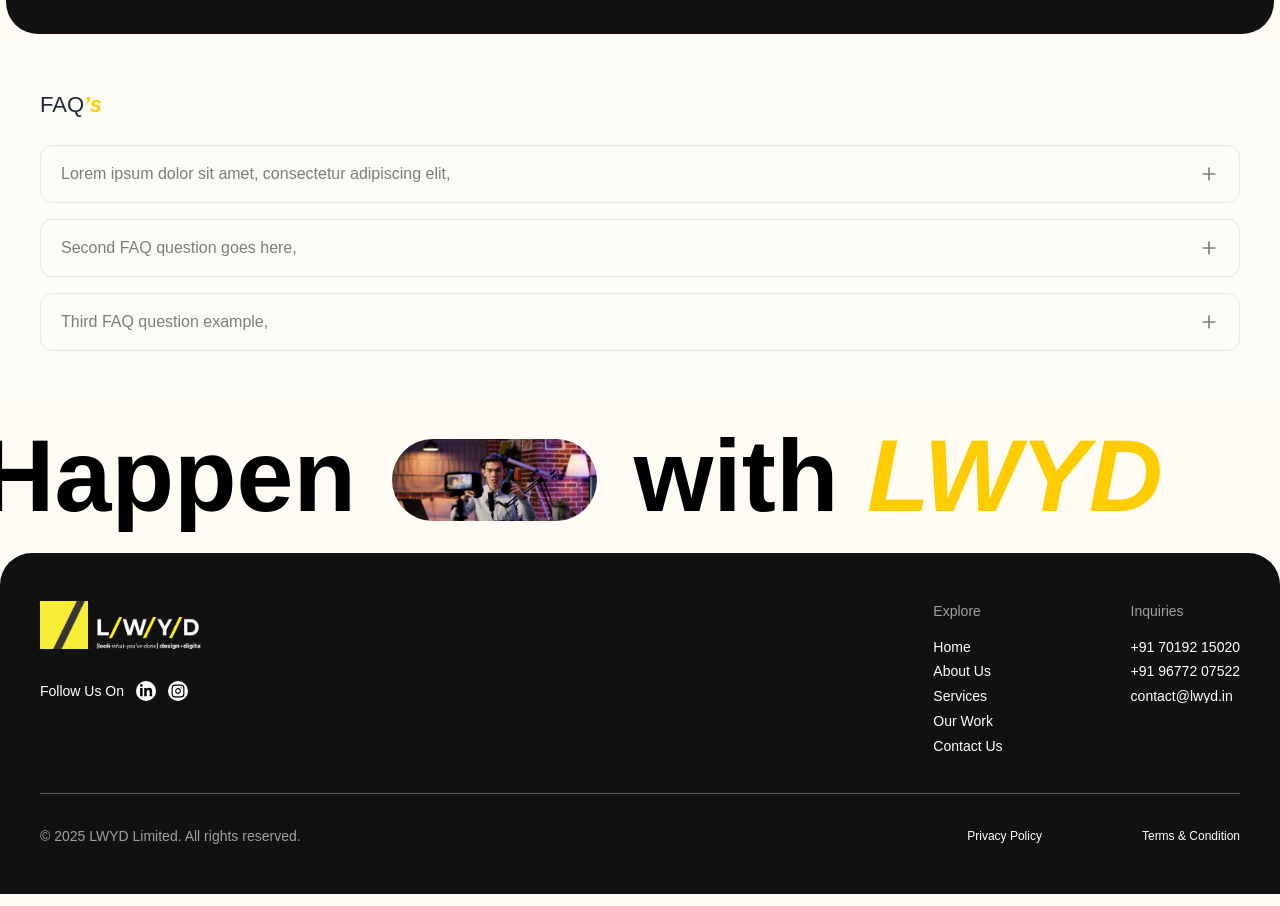
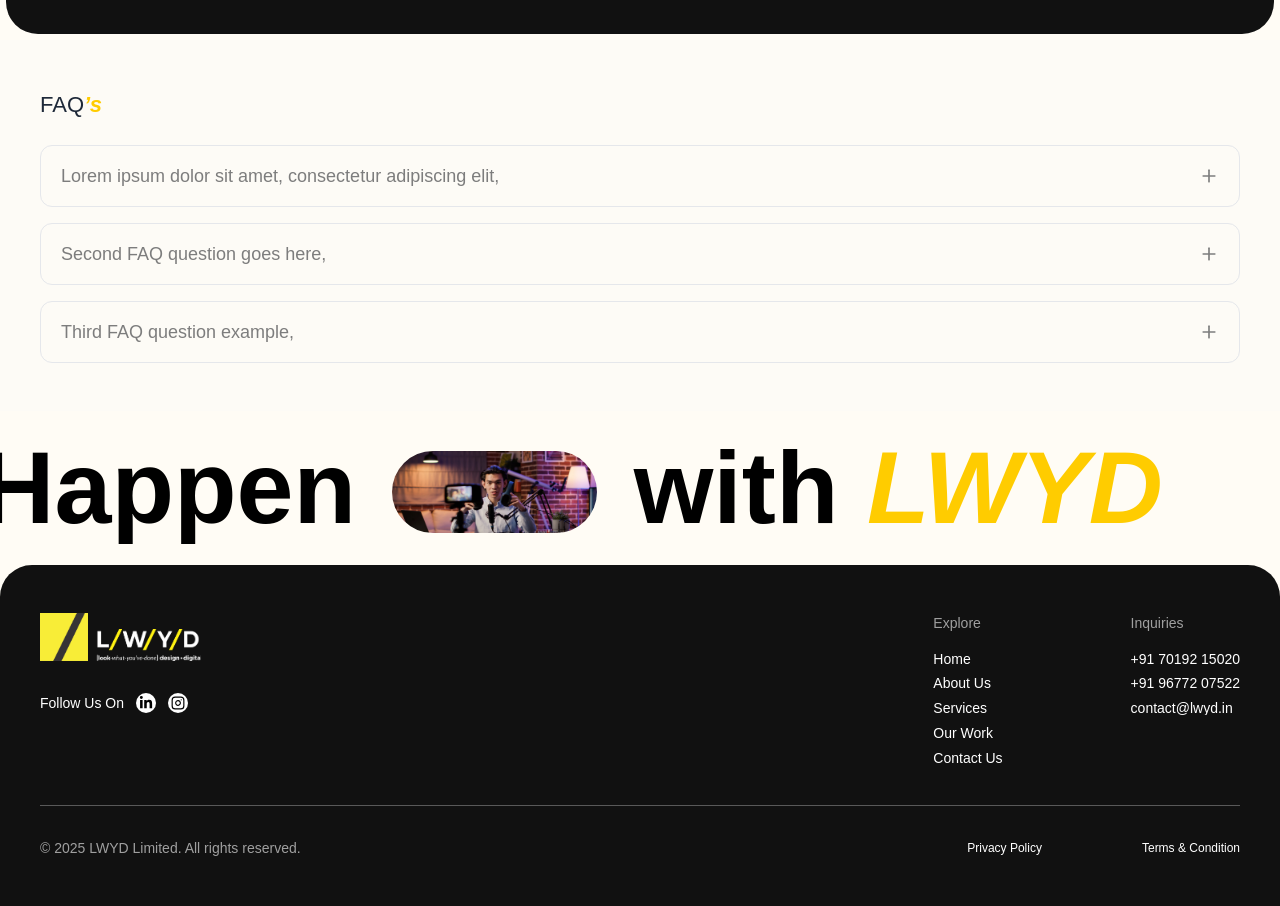
Before and after one commit to hashirrrelwyd/lwyd-ae, a React (Vite) app: page /careers in a window 1280 px wide. Shown: the part 3792-4698 px from the top of the page. Built offline with nearby package versions, Linux system fonts and the light colour scheme.

Commit message:
refactor(FAQSection): enhance button styling and text sizes; improve FAQ answer readability

```diff
--- a/src/components/Career/Faqs.jsx
+++ b/src/components/Career/Faqs.jsx
@@ -44,11 +44,13 @@
               {/* Question */}
               <button
                 onClick={() => toggleFAQ(index)}
-                className="w-full flex justify-between items-center px-5 py-4 text-left text-[#7D7D7D] font-medium hover:bg-[#F2EFE94D] transition-colors"
+                className="w-full flex justify-between items-center px-5 py-4 text-left text-[#7D7D7D] font-medium text-lg cursor-pointer"
               >
                 <span
                   className={`transition-all duration-500 ${
-                    activeIndex === index ? "text-black font-[600]" : ""
+                    activeIndex === index
+                      ? "text-black font-normal text-xl"
+                      : ""
                   }`}
                 >
                   {faq.question}
@@ -70,7 +72,7 @@
                     : "max-h-0 opacity-0 py-0"
                 } overflow-hidden`}
               >
-                <p className="text-gray-600 text-sm leading-relaxed">
+                <p className="text-gray-600 text-base font-light leading-relaxed">
                   {faq.answer}
                 </p>
               </div>
```
